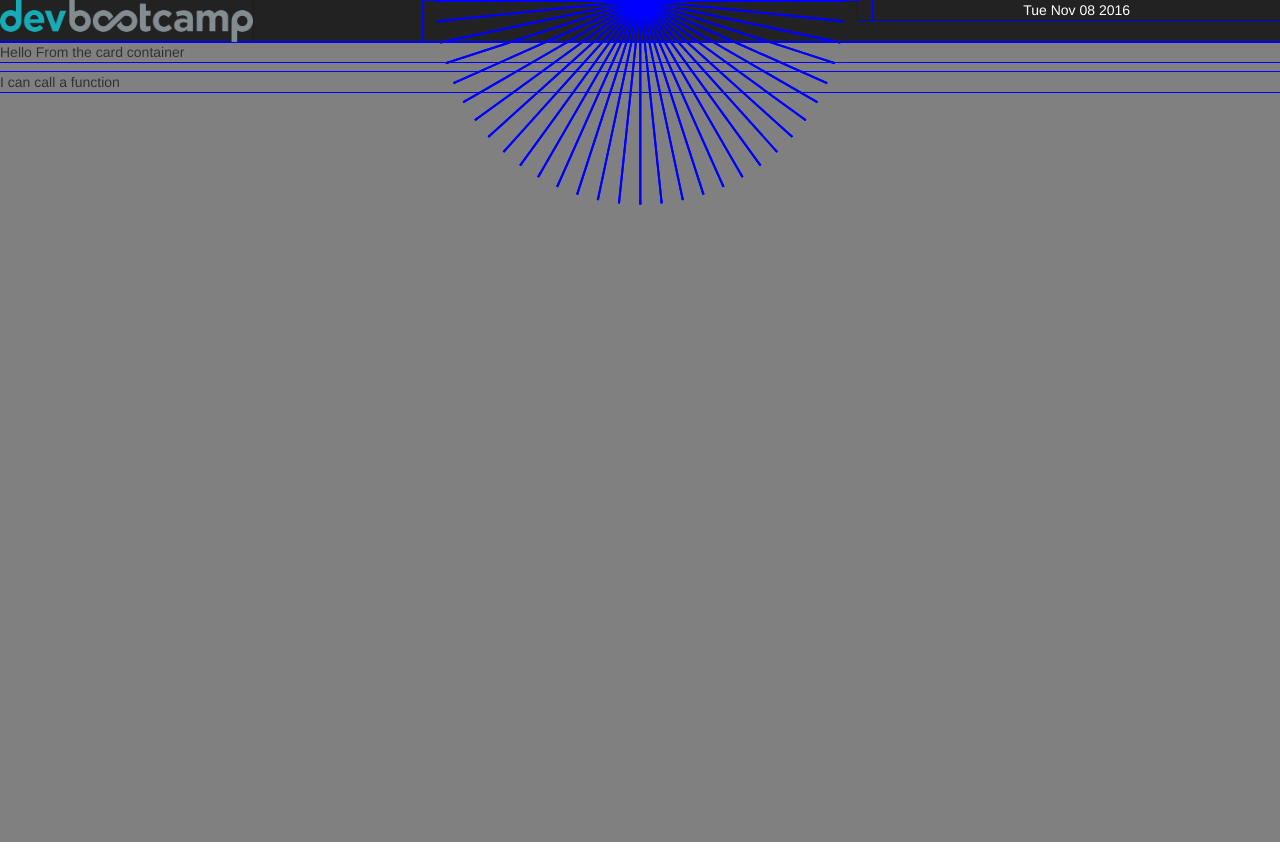
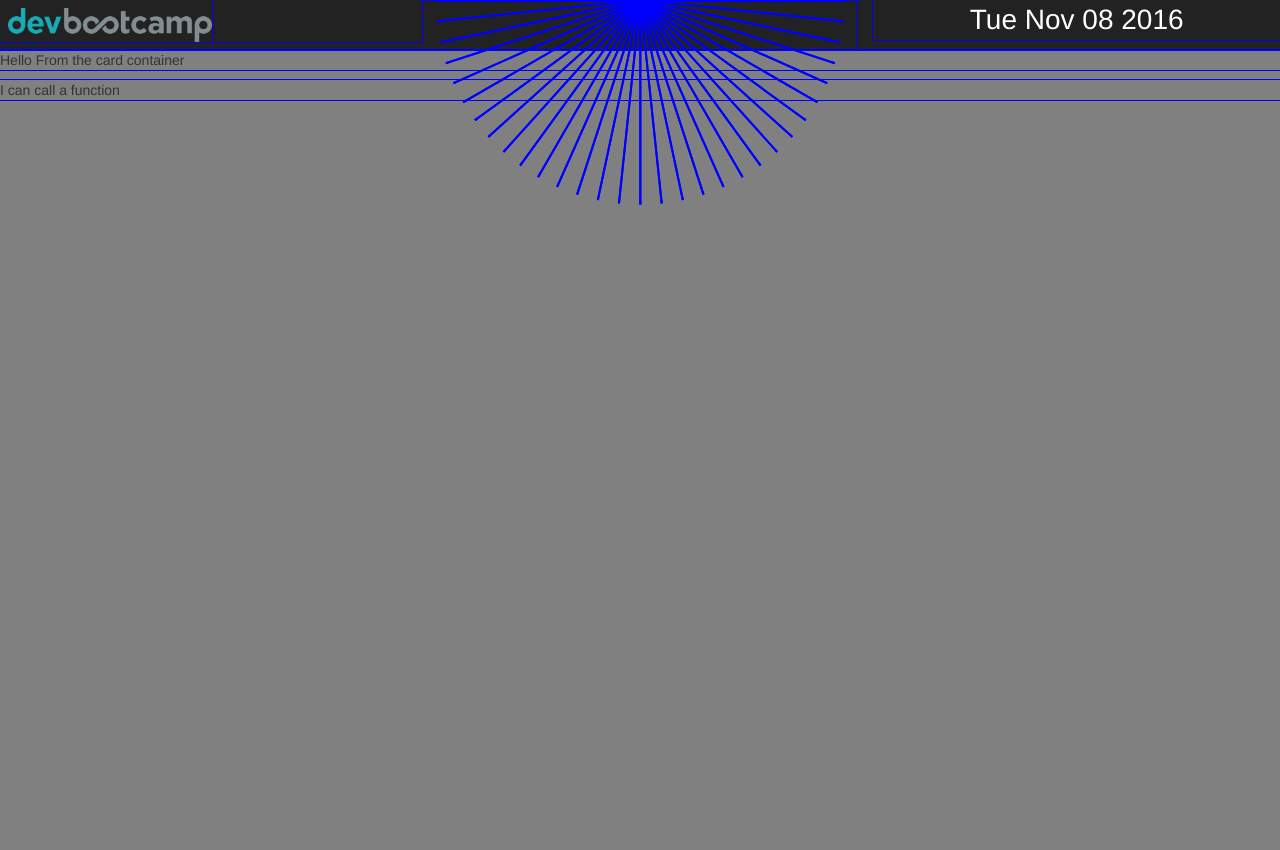
Before and after one commit to bootcoder/dbc-infowall-frontend, a React (Create React App) app: page / in a window 1280 px wide. Built offline with nearby package versions, Linux system fonts and the light colour scheme.

Commit message:
fix style naming from start - clean sweep

```diff
--- a/package.json
+++ b/package.json
@@ -12,7 +12,6 @@
     "react": "^15.3.2",
     "react-bootstrap": "^0.30.7",
     "react-clock": "^1.0.5",
-    "react-datetime": "^2.7.5",
     "react-dom": "^15.3.2"
   },
   "scripts": {
--- a/public/index.html
+++ b/public/index.html
@@ -19,6 +19,8 @@
     <title>React App</title>
   </head>
   <body>
+    <!-- <div id="left" style="width:50%;float:left;background:green;">left</div> -->
+    <!-- <div id="right" style="margin-left:50%;border-left:solid 1px black;background:red;">right</div> -->
     <div id="root"></div>
     <!--
       This HTML file is a template.
--- a/src/DateTime.jsx
+++ b/src/DateTime.jsx
@@ -5,7 +5,7 @@ class DateTime extends Component {
   render () {
     return (
       <div>
-        {new Date().toDateString()}
+        <p>{new Date().toDateString()}</p>
       </div>
     )
   }
--- a/src/Header.js
+++ b/src/Header.js
@@ -1,26 +1,26 @@
 import React, { Component } from 'react'
+
+import Clock from 'react-clock'
+import DateTime from './DateTime'
+
 import './stylesheets/Header.css'
 import Col from 'react-bootstrap/lib/Col'
-import Clock from 'react-clock'
-import DateTime from './DateTime'
 
 class Header extends Component {
   render () {
     return (
       <nav className='navbar-inverse'>
-        <div className=''>
           <div className='row'>
             <Col xs={1} md={4}>
               <img className='navbar-logo' src={require('./images/layout/dbc-logo-new.png')} alt='brand-logo' />
             </Col>
-            <Col xs={1} md={4} className='white-text center-text'>
+            <Col xs={1} md={4} className='text-white text-center text-header'>
               <Clock />
             </Col>
-            <Col xs={1} md={4} className='white-text center-text'>
+            <Col xs={1} md={4} className='text-white text-center text-header'>
               <DateTime />
             </Col>
           </div>
-        </div>
       </nav>
     )
   }
--- a/src/stylesheets/App.css
+++ b/src/stylesheets/App.css
@@ -2,6 +2,10 @@
   outline: 1px solid blue;
 }
 
-.center-text {
+.text-center {
   text-align: center;
 }
+
+.text-white {
+  color: white;
+}
--- a/src/stylesheets/Header.css
+++ b/src/stylesheets/Header.css
@@ -1,7 +1,8 @@
 .navbar-logo {
+  padding: 2% 0% 0% 2%;
   height: 3em;
 }
 
-.white-text {
-  color: white;
+.text-header {
+  font-size: 2em;
 }
```
